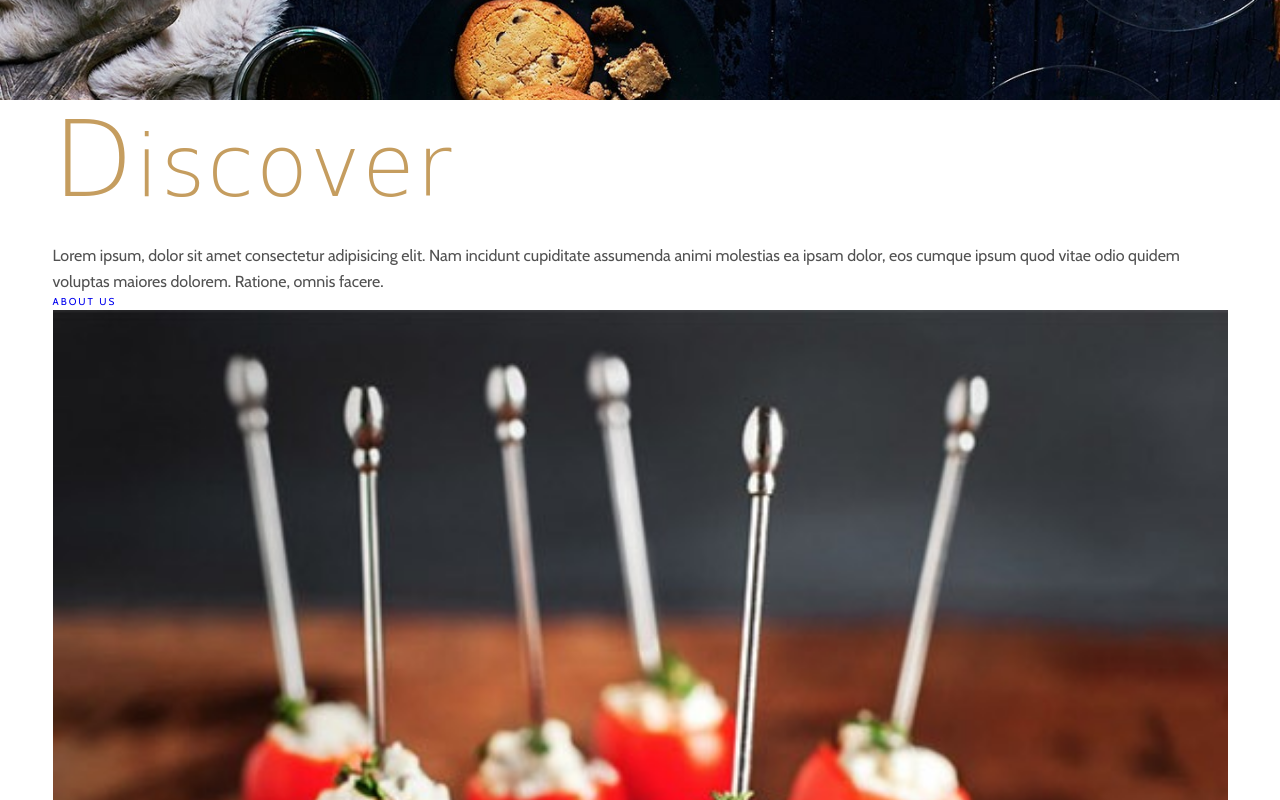
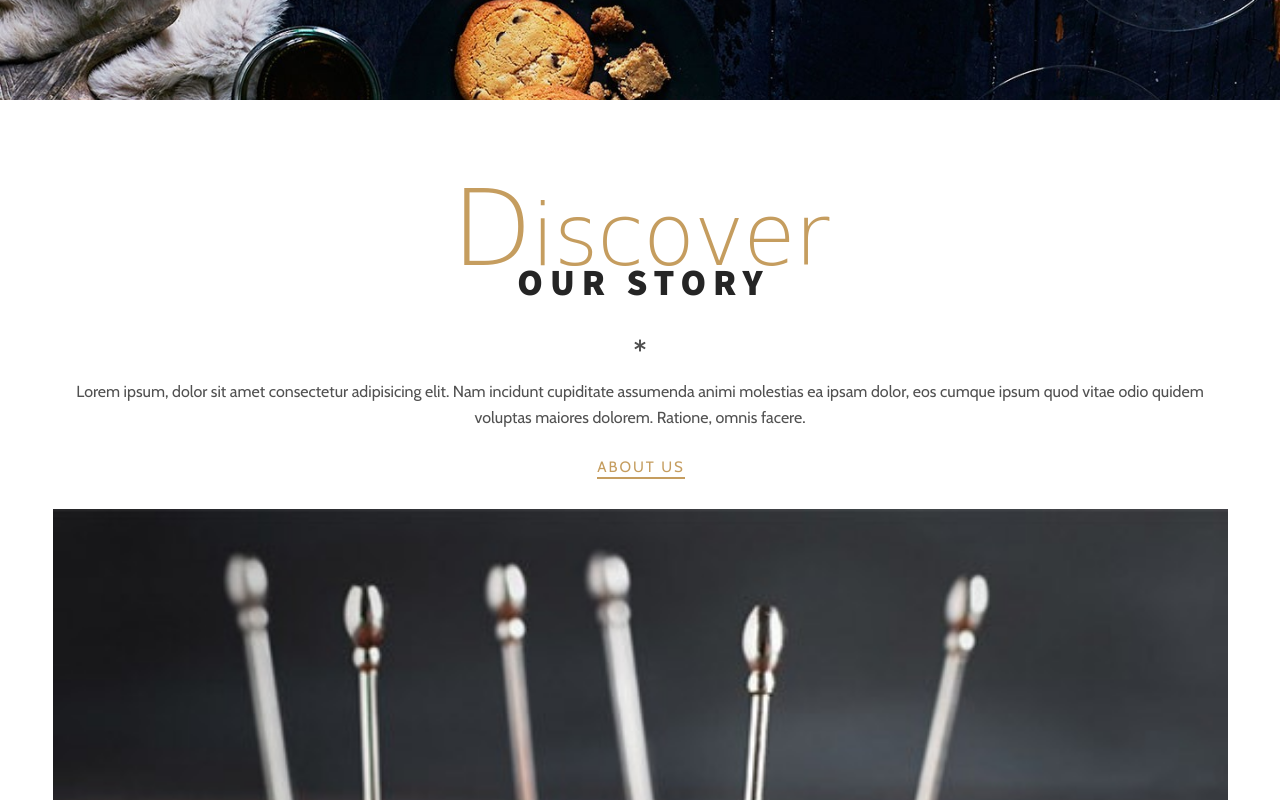
Before and after one commit to amirh39/the-rose, a website: page index.html in a window 1280 px wide. Shown: the part 700-1500 px from the top of the page. Drawn offline with nearby package versions, Linux system fonts and the light colour scheme; a web font is replaced by a local one.

Commit message:
Story section complete

```diff
--- a/index.html
+++ b/index.html
@@ -80,6 +80,7 @@
                   <span class="first-letter">D</span>iscover
                 </h2>
                 <h1 class="headline headline--dark">Our Story</h1>
+                <div class="asterisk"><i class="fas fa-asterisk"></i></div>
               </div>
               <p>
                 Lorem ipsum, dolor sit amet consectetur adipisicing elit. Nam
--- a/styles/style.scss
+++ b/styles/style.scss
@@ -47,6 +47,49 @@ p {
   padding: 0 2.5rem;
 }
 
+.headline {
+  color: #fff;
+  font-family: $main-font;
+  font-size: 3.7rem;
+  text-transform: uppercase;
+  font-weight: 900;
+  letter-spacing: 0.5rem;
+  margin-right: -0.5rem;
+
+  &--dark {
+    color: $main-font-color-dark;
+    letter-spacing: 0.7rem;
+    margin-right: -0.7rem;
+  }
+
+  &__description {
+    h5 {
+      color: #fff;
+      font-size: 1.4rem;
+      font-weight: 100;
+      text-transform: uppercase;
+      letter-spacing: 3px;
+      margin-right: -3px;
+      margin-bottom: 1.2rem;
+    }
+  }
+}
+
+.global--headline {
+  text-align: center;
+  margin-top: 3.9rem;
+
+  .sub--headline {
+    letter-spacing: -1px;
+    line-height: 0.4;
+  }
+
+  .asterisk {
+    color: $body-font-color;
+    margin: 2.4rem 0;
+  }
+}
+
 .sub--headline {
   font-size: 8.5rem;
   font-family: $secondary-font;
@@ -61,24 +104,13 @@ p {
   }
 }
 
-.headline {
-  color: #fff;
-  font-family: $main-font;
-  font-size: 3.7rem;
-  text-transform: uppercase;
-  font-weight: 900;
-  letter-spacing: 0.5rem;
-  margin-right: -0.5rem;
-}
-
 .btn {
   display: inline-block;
   text-transform: uppercase;
   letter-spacing: 2px;
   margin-right: -2px;
-}
 
-.btn--cta {
+  &--cta {
     color: $body-font-color;
     font-size: 1.1rem;
     background-color: #fff;
@@ -90,6 +122,34 @@ p {
     &:active {
       color: #fff;
       background-color: $secondary-font-color;
+    }
+  }
+
+  &--body {
+    font-size: 1.5rem;
+    color: $secondary-font-color;
+    position: relative;
+    transition: color 0.5s;
+
+    &:hover,
+    &:focus {
+      color: $main-font-color-dark;
+
+      &::before {
+        background: $main-font-color-dark;
+      }
+    }
+
+    &::before {
+      content: '';
+      position: absolute;
+      left: 0;
+      bottom: 0;
+      width: 100%;
+      height: 2px;
+      background: $secondary-font-color;
+      transition: background 0.5s;
+    }
   }
 }
 
@@ -249,14 +309,20 @@ p {
   margin: 0 1.6rem;
 }
 
-.headline__description {
-  h5 {
-    color: #fff;
-    font-size: 1.4rem;
-    font-weight: 100;
-    text-transform: uppercase;
-    letter-spacing: 3px;
-    margin-right: -3px;
-    margin-bottom: 1.2rem;
+.story {
+  .global--headline {
+    margin-top: 6.9rem;
+  }
+
+  &__info {
+    text-align: center;
+
+    &__description {
+      margin-bottom: 3rem;
+    }
+
+    p {
+      margin-bottom: 2.4rem;
     }
   }
+}
```
Also changed, not shown: styles/style.css, 1 other file. Lines whose indentation alone changed are shown as unchanged.
